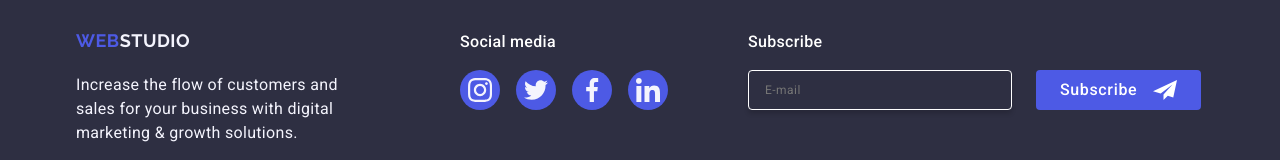
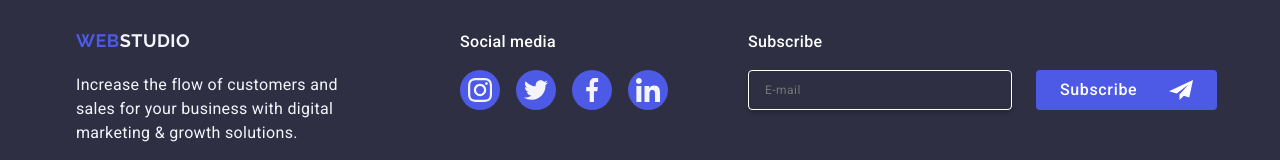
Before and after one commit to Igordikov/goit-markup-hw-05, a plain HTML site: page index.html in a window 1280 px wide. Shown: the part 3257-3417 px from the top of the page. Drawn offline with nearby package versions, Linux system fonts and the light colour scheme.

Commit message:
add index file

```diff
--- a/css/styles.css
+++ b/css/styles.css
@@ -626,6 +626,8 @@ border: none;
 display: flex;
 gap: 16px;
 cursor: pointer;
+justify-content: center;
+align-items: center;
 
 font-weight: 500;
 font-size: 16px;
@@ -633,6 +635,10 @@ line-height: 1.5;
 letter-spacing: 0.04em;
 text-align: center;
 color: #fff;
+}
+
+.icon-button-footer {
+  margin-left: 16px;
 }
 
 
```
